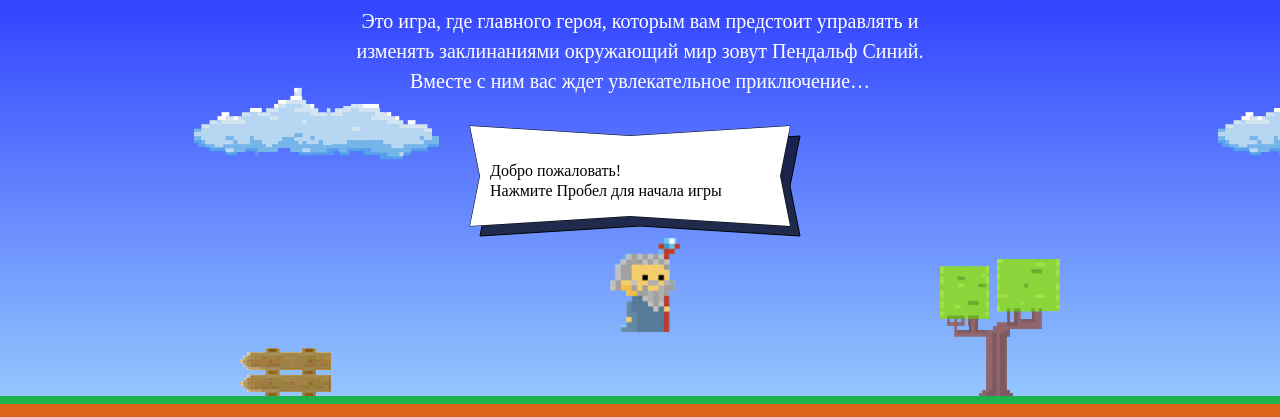
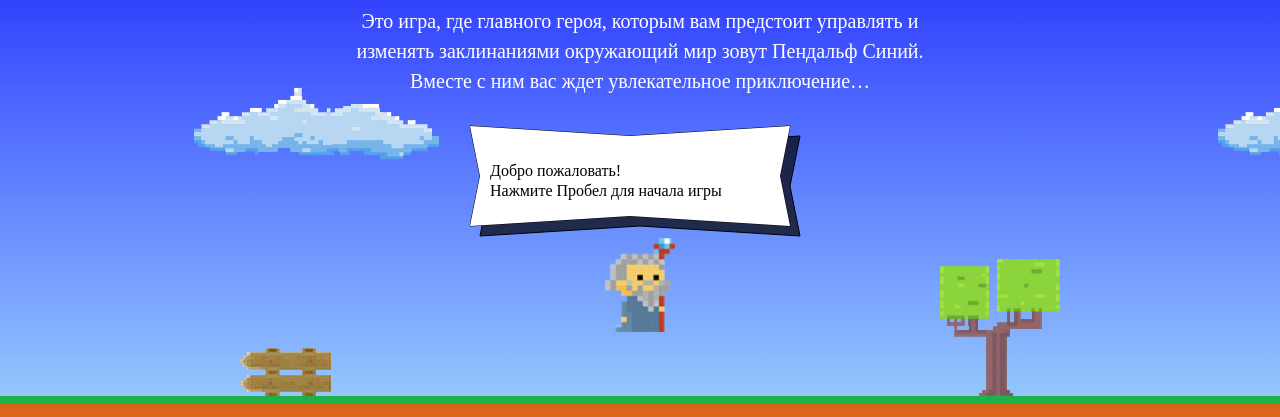
Before and after one commit to GreeneTM/677469-code-and-magick, a website: page index.html in a window 1280 px wide. Shown: the part 203-620 px from the top of the page. Drawn offline with Linux system fonts and the light colour scheme; a web font is replaced by a local one.

Commit message:
Уберает магичиское число

```diff
--- a/index.html
+++ b/index.html
@@ -195,7 +195,7 @@
 		return 1.337 * wizardWidth;
 	};
 	var getWizardX = function (width) {
-		var startingPointX = width / 2 - 30;
+		var startingPointX = width / 2 - wizardWidth / 2;
 		return startingPointX;
 	};
 	var getWizardY = function (height) {
```
